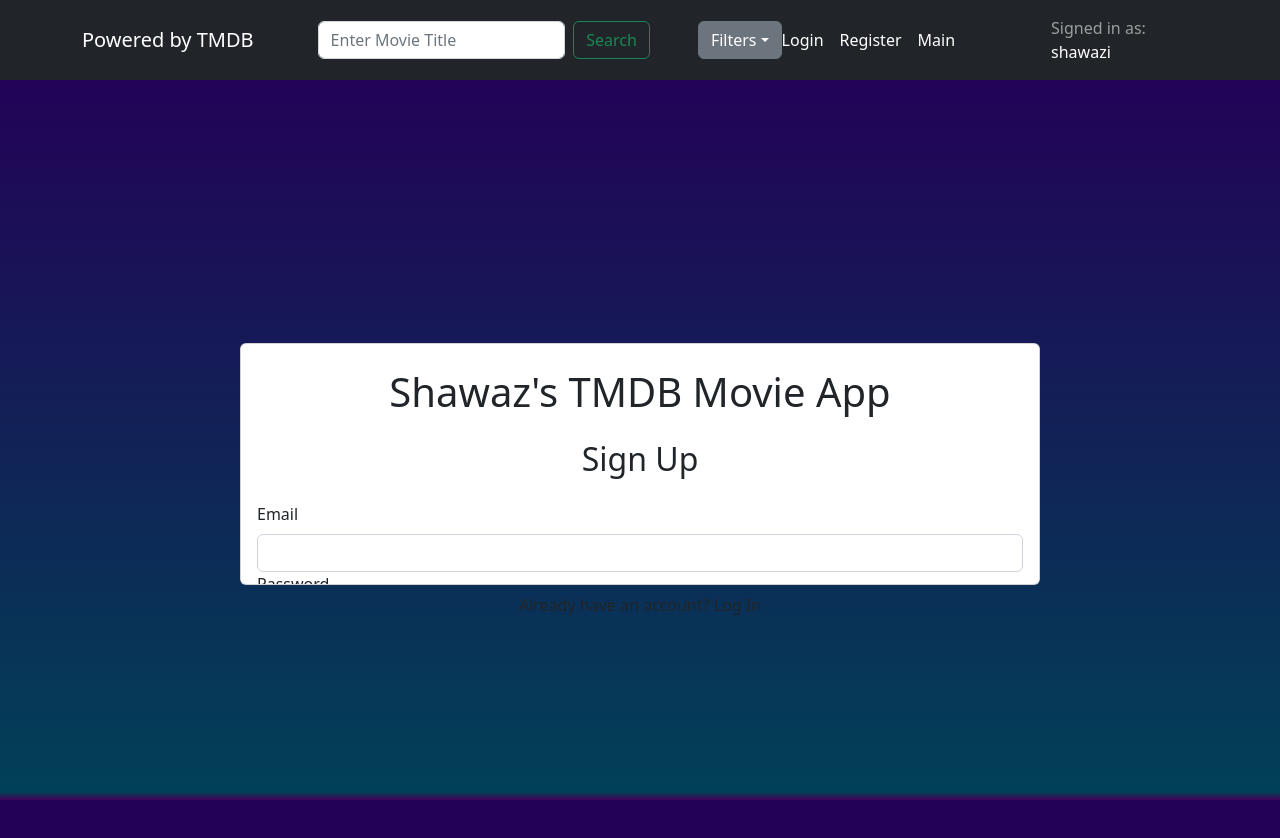
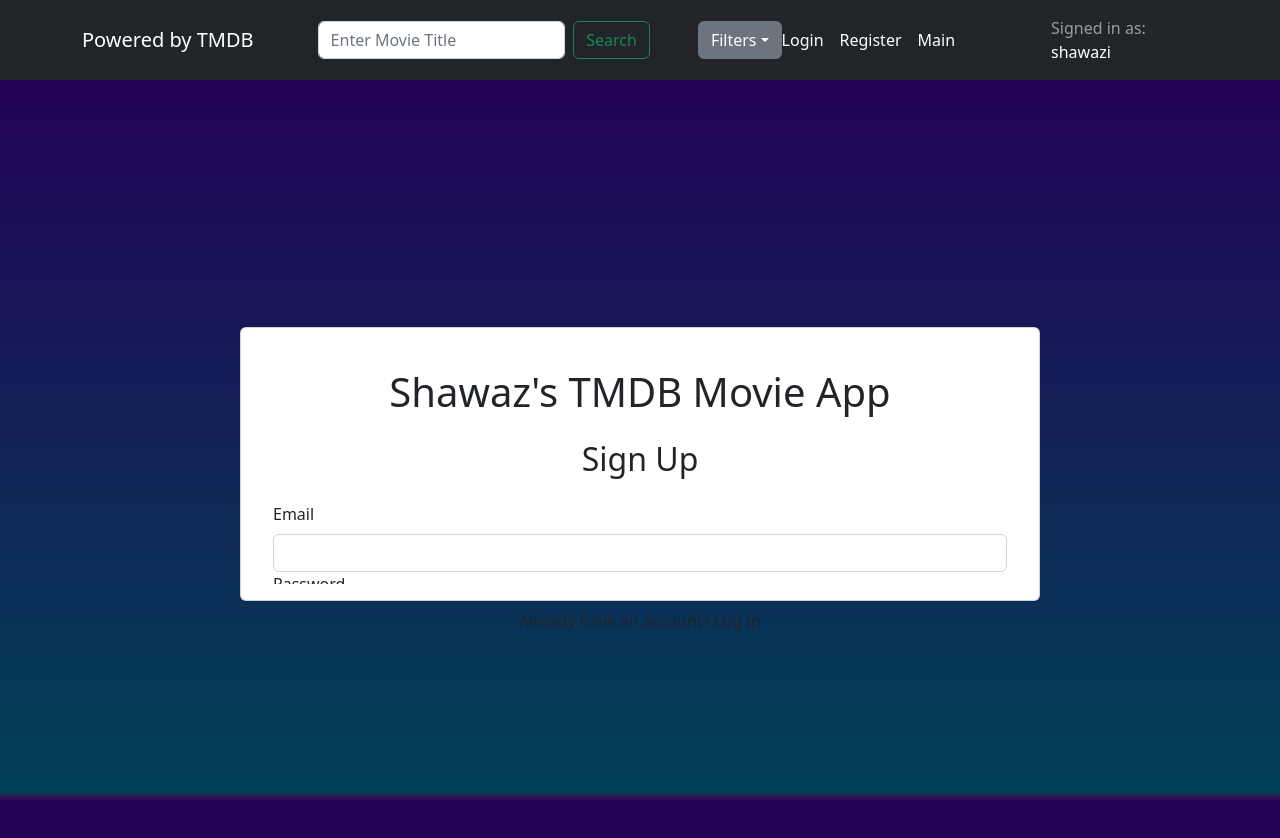
Before and after one commit to shawazi/react-10-movies, a React (Create React App) app: page /react-10-movies/register in a window 1280 px wide. Shown: the top 838 px of the page. Built offline with nearby package versions, Linux system fonts and the light colour scheme; no server answers.

Commit message:
card styling adjusted

```diff
--- a/src/app.css
+++ b/src/app.css
@@ -5,7 +5,7 @@
 }
 
 #root {
-    max-width: "100%";
+    max-width: 100%;
 }
 
 html {
@@ -23,7 +23,7 @@ body {
 }
 
 .container {
-    max-width: '100%'
+    max-width: 100%;
 }
 
 .form-inline {
@@ -78,3 +78,8 @@ ul {
     height: 10rem;
     overflow-y: scroll;
 }
+
+.card {
+    padding: 1rem;
+    width: 18rem;
+}
--- a/src/components/MovieCard.js
+++ b/src/components/MovieCard.js
@@ -9,7 +9,7 @@ const MovieCard = () => {
 
   return (
     <div className="movie-container container">
-      <Row xs={2} md={4} lg={5} className="g-4 gap-5">
+      <Row xs={2} md={4} lg={5} className="g-4 gap-5 justify-content-center">
         {movies.map((movie) => (
           <Col key={movie.id}>
             <Card className="bg-dark">
--- a/src/pages/Main.js
+++ b/src/pages/Main.js
@@ -7,7 +7,7 @@ const Main = () => {
   return (
     <>
       <NavBar />
-      <Container fluid className="mw-100 d-flex flex-column align-items-center justify-content-center mt-4">
+      <Container fluid className="w-100 d-flex flex-column align-items-center justify-content-center mt-4">
         <h1 className="text-light mb-5">Shawaz's Movie App</h1>
         <Container className="w-100 mb-5">
           <MovieCard />
```
